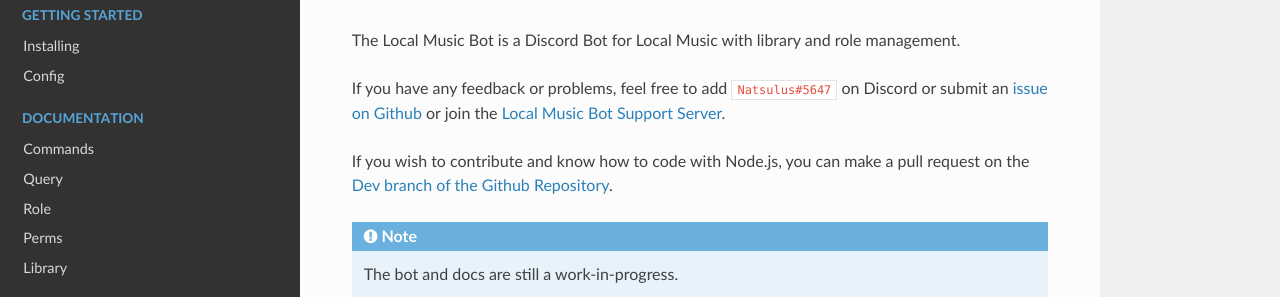
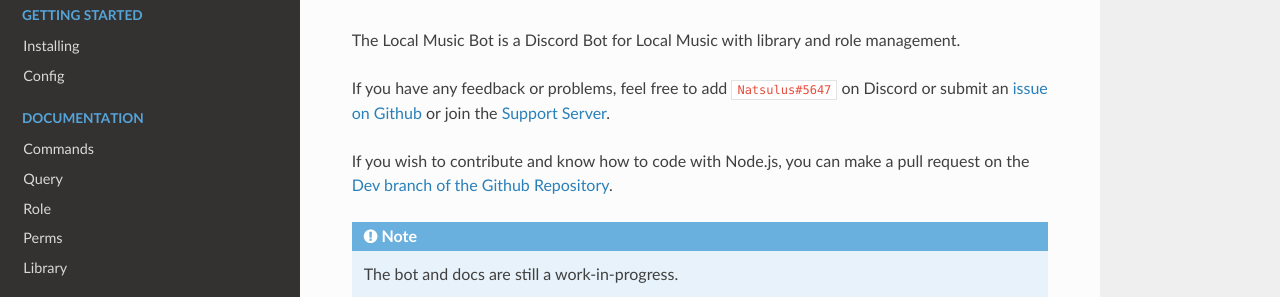
Before and after one commit to Natsulus/Local-Music-Bot, a Sphinx documentation site: the page built from docs/index.rst, in a window 1280 px wide and 1051 px high. Shown: the part 131-428 px from the top of the window. Built offline with Sphinx 7.4.7 and the Read the Docs theme 2.0.0, drawn with Linux system fonts in a browser that asks for light colours.

Commit message:
Fix index

```diff
--- a/docs/index.rst
+++ b/docs/index.rst
@@ -3,7 +3,7 @@
 
 The Local Music Bot is a Discord Bot for Local Music with library and role management.
 
-If you have any feedback or problems, feel free to add ``Natsulus#5647`` on Discord or submit an `issue on Github <https://github.com/Natsulus/Local-Music-Bot/issues/>`_ or join the `Local Music Bot Support Server <https://discord.gg/0101r4YHGd4Yy5u8C>`_.
+If you have any feedback or problems, feel free to add ``Natsulus#5647`` on Discord or submit an `issue on Github <https://github.com/Natsulus/Local-Music-Bot/issues/>`_ or join the `Support Server <https://discord.gg/0101r4YHGd4Yy5u8C>`_.
 
 If you wish to contribute and know how to code with Node.js, you can make a pull request on the `Dev branch of the Github Repository <https://github.com/Natsulus/Local-Music-Bot/tree/dev/>`_.
 
```
